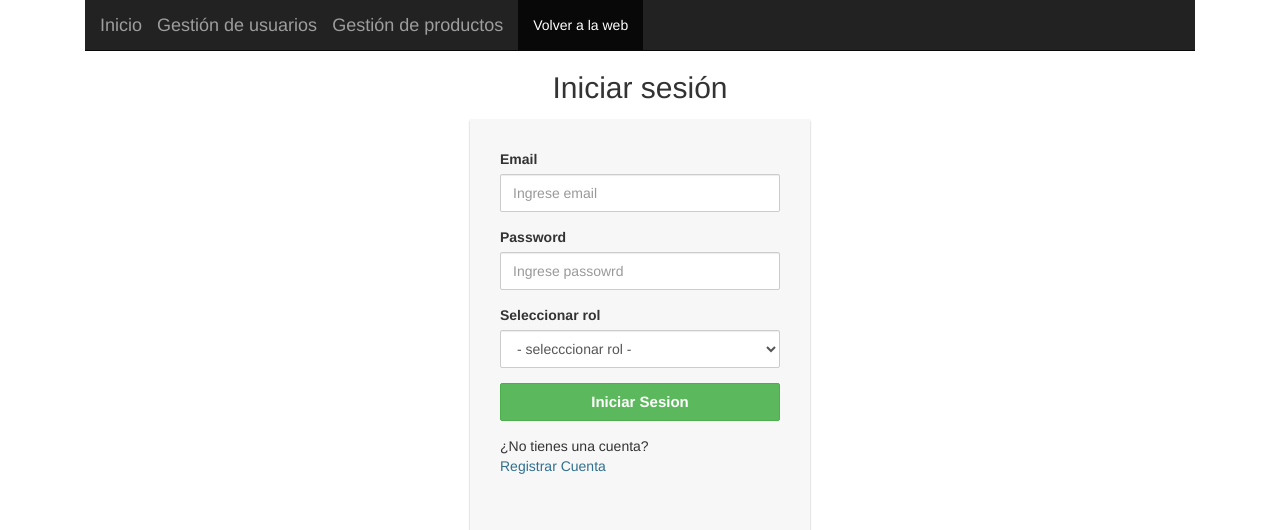
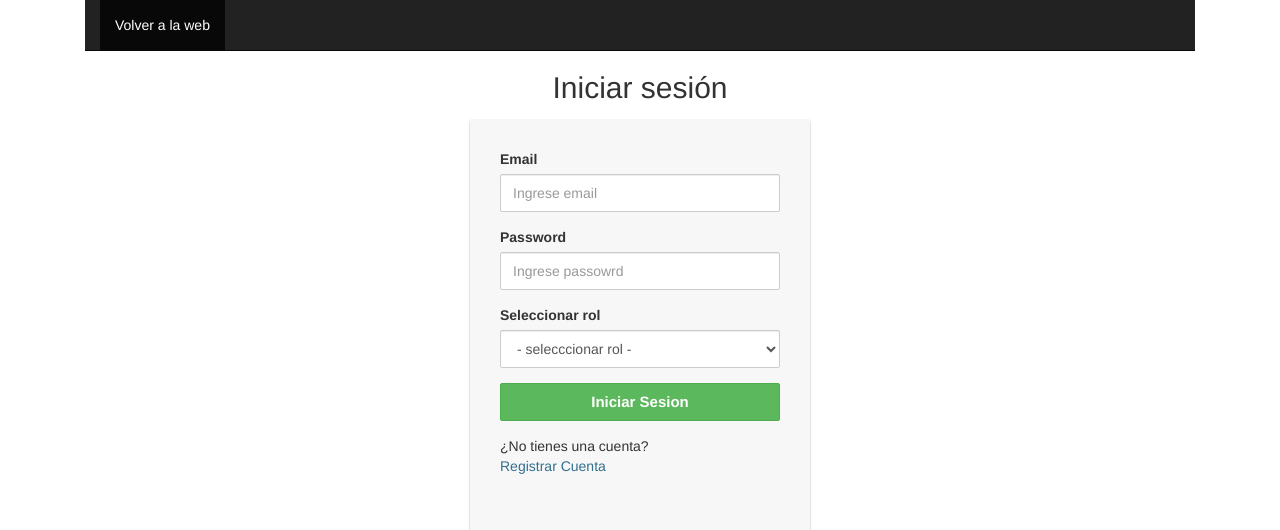
Before and after one commit to rachi-development/todosillas1, a PHP site: page /administrador/login/index.php in a window 1280 px wide. Shown: the top 530 px of the page. Run offline with PHP 8.4, Linux system fonts and the light colour scheme.

Commit message:
Arreglando errores

```diff
--- a/Codigo/administrador/login/header.php
+++ b/Codigo/administrador/login/header.php
@@ -13,7 +13,7 @@
         </div>
         <div id="navbar" class="navbar-collapse collapse">
           <ul class="nav navbar-nav">
-            <li class="active"><a href="../../">Volver a la web</a></li>
+            <li class="active"><a href="../">Volver a la web</a></li>
           </ul>
         </div><!--/.nav-collapse -->
       </div>
--- a/Codigo/administrador/login/header2.php
+++ b/Codigo/administrador/login/header2.php
@@ -7,9 +7,6 @@
             <span class="icon-bar"></span>
             <span class="icon-bar"></span>
           </button>
-          <a class="navbar-brand" href="../../inicio.php">Inicio</a>
-          <a class="navbar-brand" href="admin_portada.php">Gestión de usuarios</a>
-          <a class="navbar-brand" href="../../seccion/productos.php">Gestión de productos</a>
         </div>
         <div id="navbar" class="navbar-collapse collapse">
           <ul class="nav navbar-nav">
```
